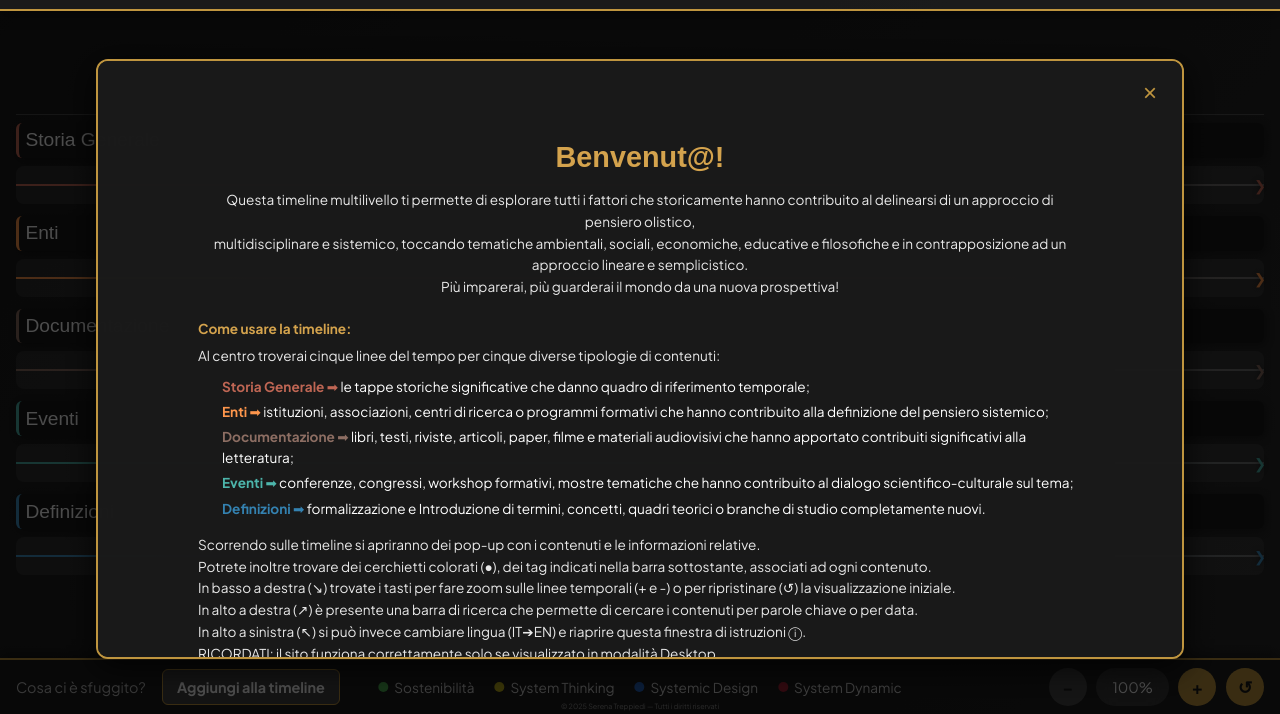
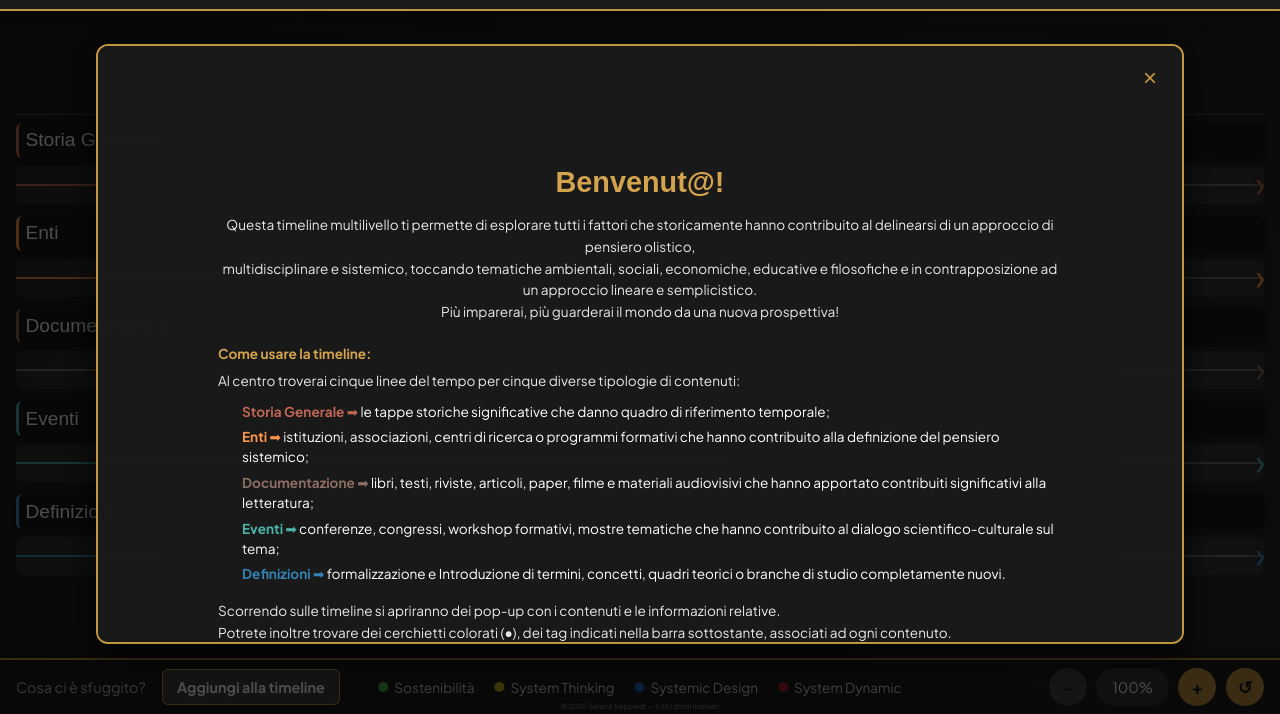
Before and after one commit to SerenaTreppiedi/SystemicTimeline-V2, a plain HTML site: page index.html in a window 1280 px wide. Shown: the part 86-800 px from the top of the page. Drawn offline with Linux system fonts and the light colour scheme; no server answers; a web font is replaced by a local one.

Commit message:
POP-UP margini

```diff
--- a/index.html
+++ b/index.html
@@ -1143,7 +1143,7 @@ window.addEventListener('wheel', function(e) {
         </div>
     </div>
     <div class="info-popup-overlay" id="infoPopupOverlay">
-       <div class="info-popup lang-it" style="width: 85%; max-width: 1500px; height: auto; min-height: 200px; max-height: 75vh; overflow-y: auto; font-size: 0.85rem; padding: 80px 100px; margin-top: 90px; margin-left: auto; margin-right: auto">
+       <div class="info-popup lang-it" style="width: 85%; max-width: 1500px; height: auto; min-height: 200px; max-height: 75vh; overflow-y: auto; font-size: 0.85rem; padding: 120px; margin-top: 60px; margin-left: auto; margin-right: auto">
             <button class="info-popup-close" id="closeInfoPopup">×</button>
            <h3 class="it-lang" style="text-align: center;color: #d4a34d; font-weight: bold; margin-bottom: 15px;">Benvenut@!</h3>
 <div class="it-lang" style="color: #ffffff; line-height: 1.5; text-align: left;">
```
